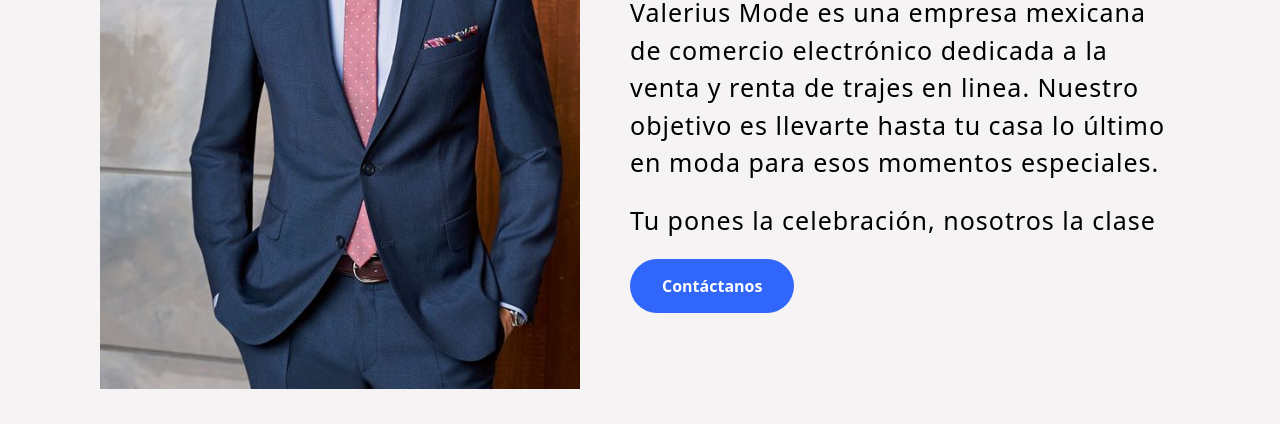
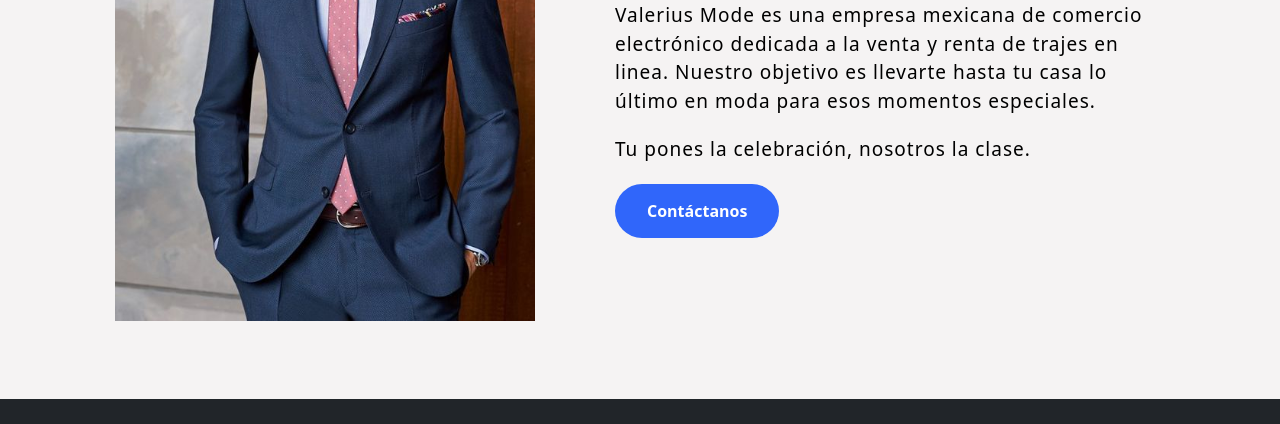
Before and after one commit to jonacasflos96/ValeriusModeProyecto, a website: page index.html in a window 1280 px wide. Shown: the part 731-1155 px from the top of the page. Drawn offline with nearby package versions, Linux system fonts and the light colour scheme.

Commit message:
estilos con arroba media

```diff
--- a/assets/scss/_portada.scss
+++ b/assets/scss/_portada.scss
@@ -25,13 +25,12 @@
     width: 1130px;
     max-width: 95%;
     margin: 0 auto;
-    display: flex;
     align-items: center;
     justify-content: space-around;
 }
 .nosotros-text p{
     color: black;
-    font-size: 25px;
+    font-size: 22px;
     margin-bottom: 20px;
     letter-spacing: 1px;
 }
@@ -44,8 +43,6 @@
     padding: 13px 30px;
     border-radius: 30px;
     transition: .4s;
-    .hover{
-    }
 }
 button:hover{
     color: black;
@@ -53,3 +50,23 @@
     border: 2px solid blue;
     cursor: pointer;
 }
+
+@media(min-width:1180px){
+    .content{
+        width: 1130px;
+        max-width: 95%;
+        margin: 0 auto;
+        display: flex;
+        flex-direction: row;
+        align-items: center;
+        justify-content: space-around;
+    }
+    .about img{
+        width: 420px;
+        display: flex;
+        justify-content: center;
+    }
+    .nosotros-text p{
+        font-size: 19px;
+    }
+}
--- a/index.html
+++ b/index.html
@@ -55,17 +55,19 @@
             </div>
         </div>
     </header>
+    <main>
         <section class="about">
             <div class="content">
                 <img src="./assets/img/quienessomos.jpeg" alt="">
                 <div class="nosotros-text">
                     <h1>Nosotros</h1>
                     <p>Valerius Mode es una empresa mexicana de comercio electrónico dedicada a la venta y renta de trajes en linea. Nuestro objetivo es llevarte hasta tu casa lo último en moda para esos momentos especiales.</p>
-                <p>Tu pones la celebración, nosotros la clase </p>
+                    <p>Tu pones la celebración, nosotros la clase. </p>
                     <a href="./pages/contacto.html"><button type="button">Contáctanos</button></a>
                 </div>
             </div>
         </section>
+    </main>
     <footer class="bg-dark text-center text-white">
         <div class="container p-4 pb-0">
             <section class="mb-4">
```
Also changed, not shown: pages/contacto.html (+2 -2 lines), assets/css/style.css. Lines whose indentation alone changed are shown as unchanged.
